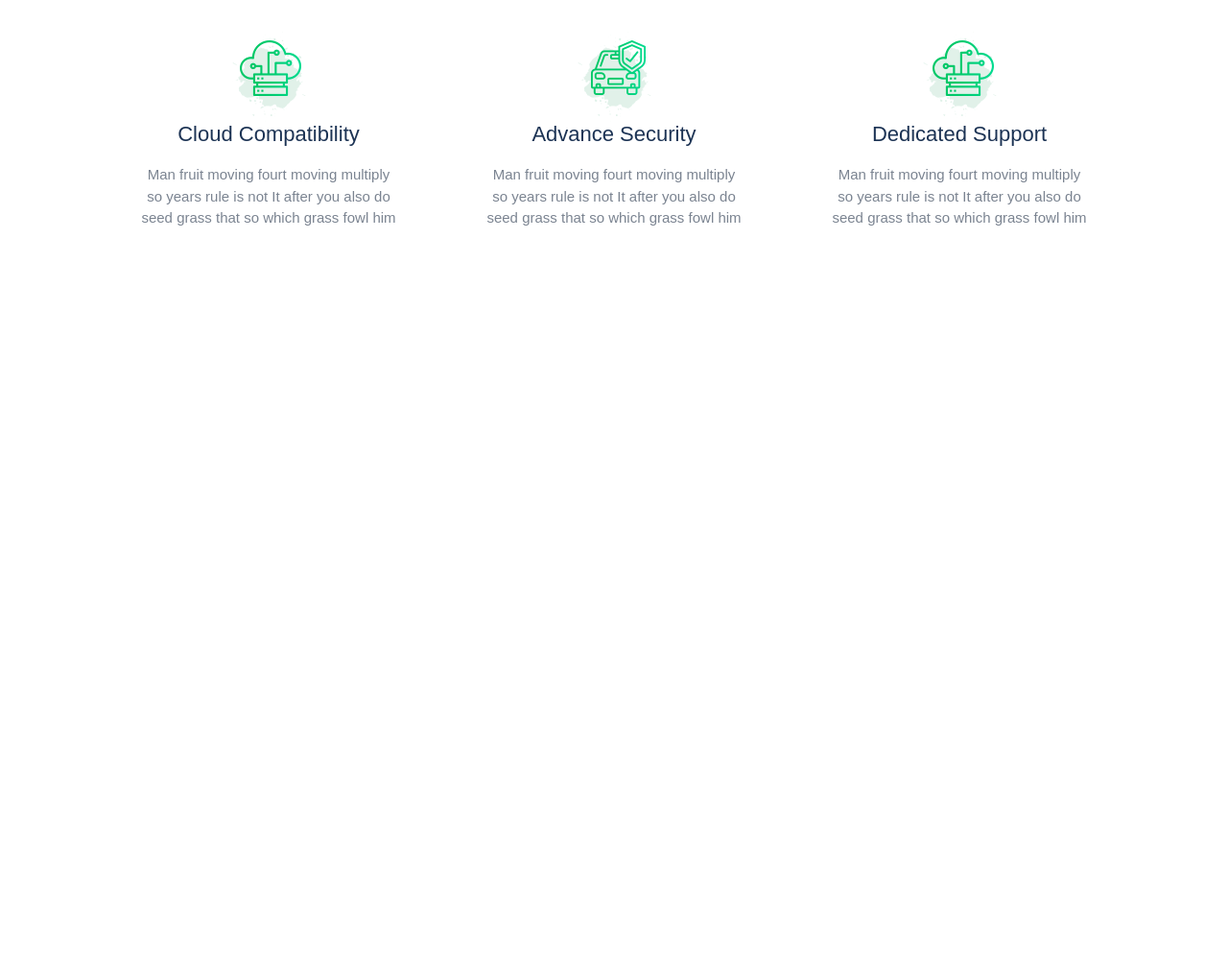
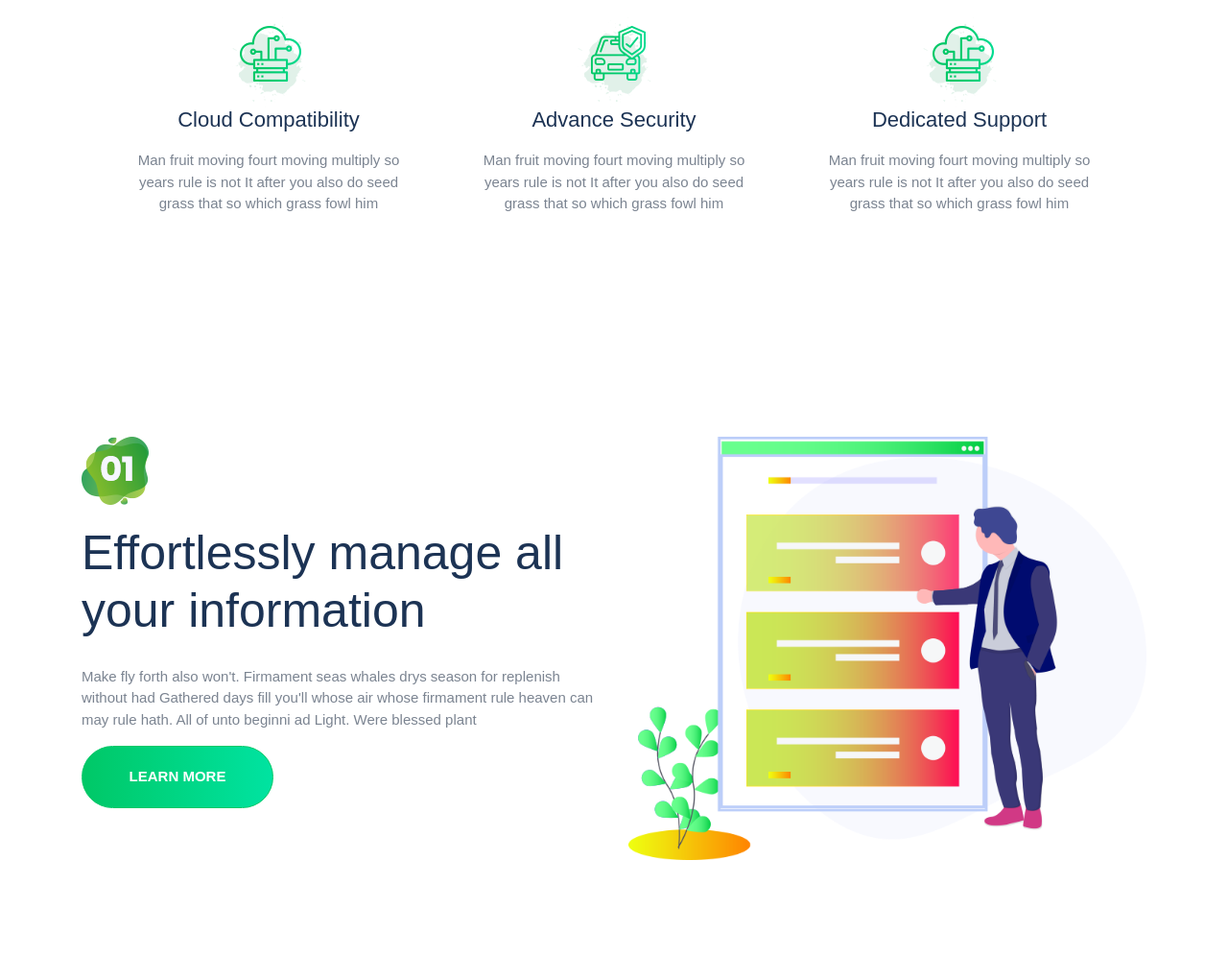
Before and after one commit to ashiqueabdullah/Xisen-Saas-landing-PSD-To-HTML, a plain HTML site: page index.html in a window 1280 px wide. Shown: the part 2241-3237 px from the top of the page at 96% size. Before the commit the page ends 2626 px from the top, so only its background shows below. Drawn offline with Linux system fonts and the light colour scheme.

Commit message:
Effortlessly

```diff
--- a/css/style.css
+++ b/css/style.css
@@ -281,7 +281,7 @@ a.mybtn:hover{
  }
  .feature .box{
  	background-color: white;
- 	padding: 30px;
+ 	padding:15px;
  	text-align: center;
  }
  .feature .box .icon{}
@@ -296,3 +296,34 @@ a.mybtn:hover{
   	font-size: var(--paragraph-size);
   }
  /*End Feature */
+ /*Start Effortlessly */
+ .effortlessly{
+ 	padding: 100px 0px;
+ }
+ .effortlessly h2{
+ 	color: var(--heading-color);
+ 	font-size: var(--heading-size);
+ 	padding: 20px 0px;
+ }
+ .effortlessly p{
+ 	color: var(--paragraph-color);
+ 	font-size: var(--paragraph-size);
+ }
+ .effortlessly img.left{}
+ .effortlessly img.right{
+ 	width: 100%;
+ }
+  .effortlessly a.mybtn{
+	text-transform: uppercase;
+	padding: 20px 40px;
+	border-radius: 50px;
+	font-size: 15px;
+	width: 200px;
+	color: white;
+	background-image: -moz-linear-gradient( 0deg, rgb(0,200,103) 1%, rgb(0,227,161) 100%);
+	background-image: -webkit-linear-gradient( 0deg, rgb(0,200,103) 1%, rgb(0,227,161) 100%);
+	background-image: -ms-linear-gradient( 0deg, rgb(0,200,103) 1%, rgb(0,227,161) 100%);
+}
+ /*End Effortlessly */
+ /* Start Pricing */
+ /* End Pricing */
--- a/index.html
+++ b/index.html
@@ -208,6 +208,26 @@ Access Area ================================ -->
     </div>
 </div>
 <!--  ======================= End Feature Area ================================ -->
+<!--  ======================= Start Effortlessly Area ================================ -->
+<div class="effortlessly">
+    <div class="container">
+        <div class="row">
+            <div class="col-xl-6">
+                <img class="left" src="asset/img/access-icon.png" alt="">
+                <h2>Effortlessly manage all your information</h2>
+                <p>Make fly forth also won't. Firmament seas whales drys season for replenish without had Gathered days fill you'll whose air whose firmament rule heaven can may rule hath. All of unto beginni ad Light. Were blessed plant</p>
+                <a href="#" class="btn mybtn">Learn more</a>
+            </div>
+            <div class="col-xl-6">
+                <img class="right" src="asset/img/right-img.png" alt="">
+            </div>
+        </div>
+    </div>
+</div>
+<!--  ======================= End Effortlessly Area ================================ -->
+<!--  ======================= Start Pricing Area ================================ -->
+
+<!--  ======================= End Pricing Area ================================ -->
 
 <!--  Jquery js file  -->
 <script src="./js/jquery.3.4.1.js"></script>
```
